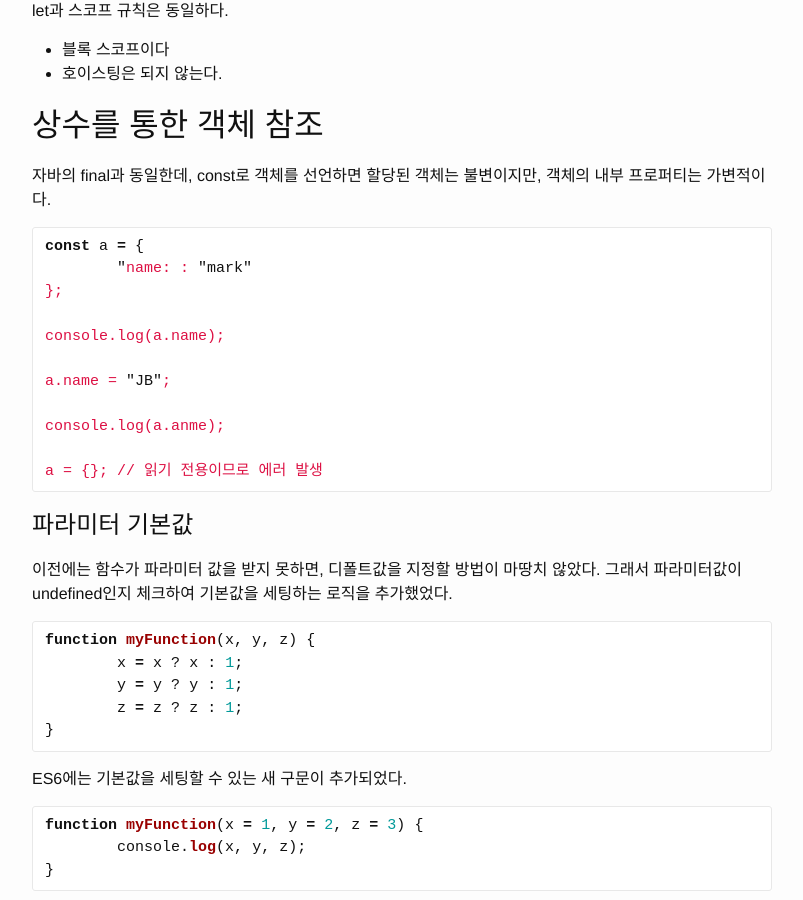
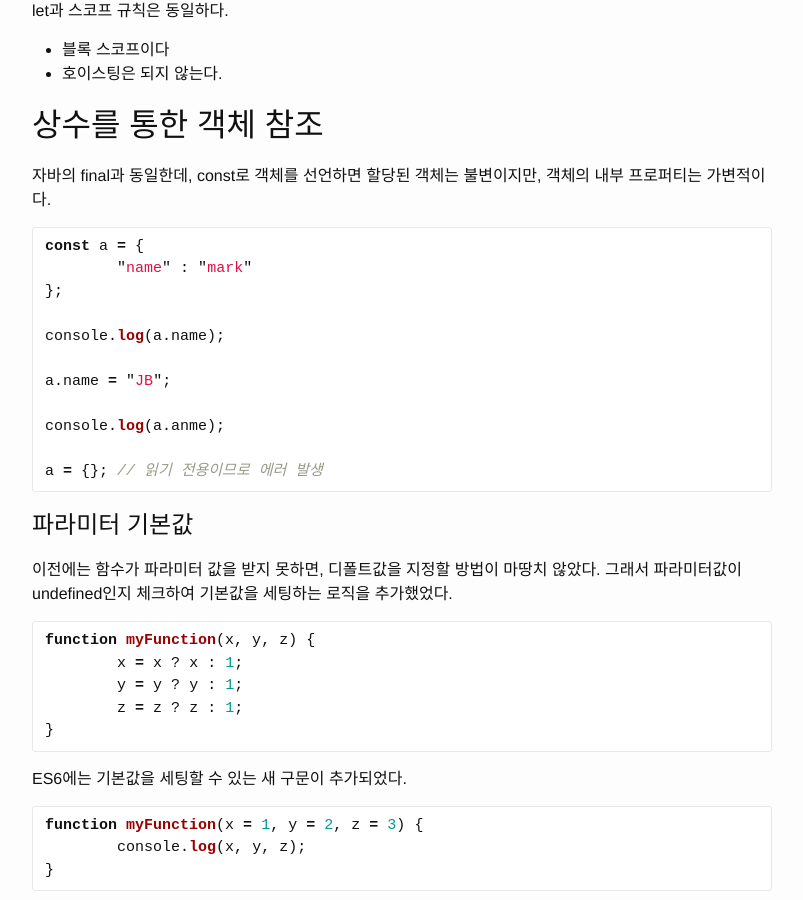
Before and after one commit to astrod/astrod.github.com, a Jekyll site: the page built from _posts/2016-03-17-ECMAScript 6 길들이기 : 문법 맛보기.md, in a window 1280 px wide and 900 px high, scrolled down 2144 px. Shown: the whole window, without its empty margins (238-1041 px from the left). Built offline with Jekyll 4.4.1, drawn with Linux system fonts in a browser that asks for light colours; comment, search, counter and statistics services are not loaded.

Commit message:
const 오타 수정

```diff
--- a/_posts/2016-03-17-ECMAScript 6 길들이기 : 문법 맛보기.md
+++ b/_posts/2016-03-17-ECMAScript 6 길들이기 : 문법 맛보기.md
@@ -88,7 +88,7 @@ let과 스코프 규칙은 동일하다.
 
 ~~~ javascript
 const a = {
-	"name: : "mark"
+	"name" : "mark"
 };
 
 console.log(a.name);
```
